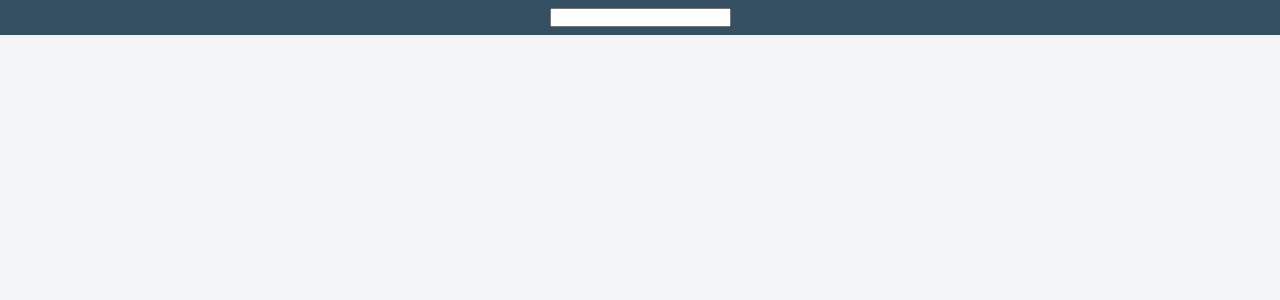
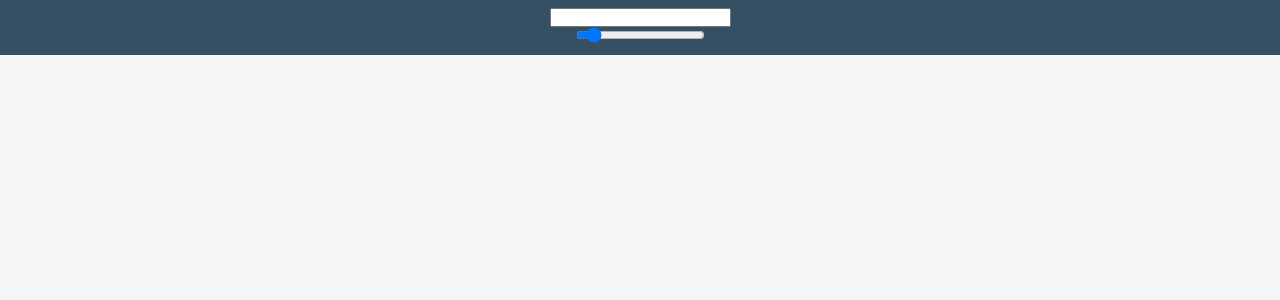
Before and after one commit to tris5572/omoji, a React (Vite) app: page / in a window 1280 px wide. Shown: the top 300 px of the page. Built offline with nearby package versions, Linux system fonts and the light colour scheme.

Commit message:
文字サイズ変更を実装

```diff
--- a/src/components/App.tsx
+++ b/src/components/App.tsx
@@ -8,7 +8,7 @@ import { InputView } from "./InputView";
 const Body = styled.div`
   background: ${(p) => p.theme.colors.background.main};
   color: ${(p) => p.theme.colors.text.main};
-  height: 100dvh;
+  min-height: 100vh;
 `;
 
 function App() {
--- a/src/components/InputView.tsx
+++ b/src/components/InputView.tsx
@@ -1,7 +1,8 @@
 import { useRef } from "react";
 import styled from "styled-components";
 
-import { useValueStore } from "@/misc/store";
+import { useSettingStore, useValueStore } from "@/misc/store";
+import { MAX_FONT_SIZE, MIN_FONT_SIZE } from "@/misc/constants";
 
 const Box = styled.div`
   background: ${(p) => p.theme.colors.key.main};
@@ -14,6 +15,7 @@ export function InputView() {
   return (
     <Box>
       <TextInput />
+      <SizeInput />
     </Box>
   );
 }
@@ -34,6 +36,7 @@ function TextInput() {
   }
 
   return (
+    <div>
       <input
         type="text"
         onChange={(e) => handleChange(e.target.value)}
@@ -43,5 +46,26 @@ function TextInput() {
           handleChange((e.target as HTMLInputElement).value); // 入力確定時
         }}
       />
+    </div>
   );
 }
+
+function SizeInput() {
+  const [fontSize, setFontSize] = useSettingStore((st) => [
+    st.fontSize,
+    st.setFontSize,
+  ]);
+
+  return (
+    <div>
+      <input
+        type="range"
+        id="fontSize"
+        min={MIN_FONT_SIZE}
+        max={MAX_FONT_SIZE}
+        value={fontSize}
+        onChange={(e) => setFontSize(Number(e.target.value))}
+      />
+    </div>
+  );
+}
--- a/src/components/TextView.tsx
+++ b/src/components/TextView.tsx
@@ -1,6 +1,6 @@
 import styled from "styled-components";
 
-import { useValueStore } from "@/misc/store";
+import { useSettingStore, useValueStore } from "@/misc/store";
 
 const CharsWrapper = styled.div`
   display: flex;
@@ -30,7 +30,6 @@ const CharBox = styled.div`
   border-radius: 8px;
 `;
 const Char = styled.div`
-  font-size: 120px;
   margin: 0;
   padding: 0;
   line-height: 100%;
@@ -44,9 +43,12 @@ const CodeValue = styled.span`
 `;
 
 function CharView({ c }: { c: string }) {
+  const sizeValue = useSettingStore((st) => st.fontSize);
+  const fontSize = `${sizeValue}vw`;
+
   return (
     <CharBox>
-      <Char>{c}</Char>
+      <Char style={{ fontSize }}>{c}</Char>
       <CodeTitle>Unicode: </CodeTitle>
       <CodeValue>U+{c.codePointAt(0)?.toString(16).toUpperCase()}</CodeValue>
     </CharBox>
--- /dev/null
+++ b/src/misc/constants.ts
@@ -0,0 +1,3 @@
+export const DEFAULT_FONT_SIZE = 10;
+export const MIN_FONT_SIZE = 1;
+export const MAX_FONT_SIZE = 95;
--- a/src/misc/store.ts
+++ b/src/misc/store.ts
@@ -1,4 +1,5 @@
 import { create } from "zustand";
+import { DEFAULT_FONT_SIZE, MAX_FONT_SIZE, MIN_FONT_SIZE } from "./constants";
 
 type ValueStore = {
   value: string;
@@ -19,12 +20,26 @@ export const useValueStore = create<ValueStore>((set) => ({
 type SettingStore = {
   darkFlag: boolean;
   setDarkFlag: (flag: boolean) => void;
+
+  fontSize: number;
+  setFontSize: (size: number) => void;
 };
 
 export const useSettingStore = create<SettingStore>((set) => ({
   darkFlag: false,
+  fontSize: DEFAULT_FONT_SIZE,
 
   setDarkFlag(flag) {
     set({ darkFlag: flag });
   },
+
+  setFontSize(size) {
+    let s = size;
+    if (size < MIN_FONT_SIZE) {
+      s = MIN_FONT_SIZE;
+    } else if (MAX_FONT_SIZE < size) {
+      s = MAX_FONT_SIZE;
+    }
+    set({ fontSize: s });
+  },
 }));
```
Lines whose indentation alone changed are shown as unchanged.
